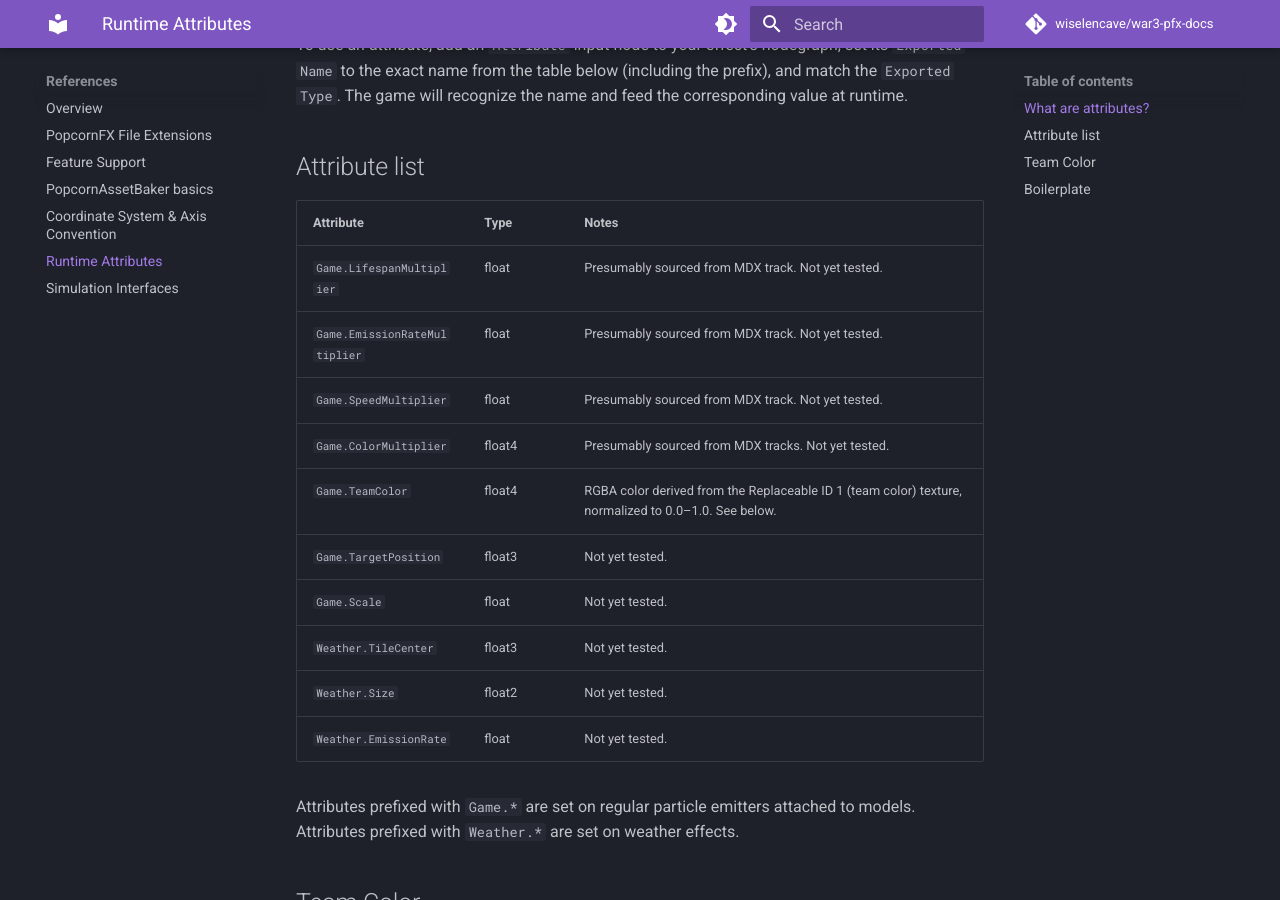
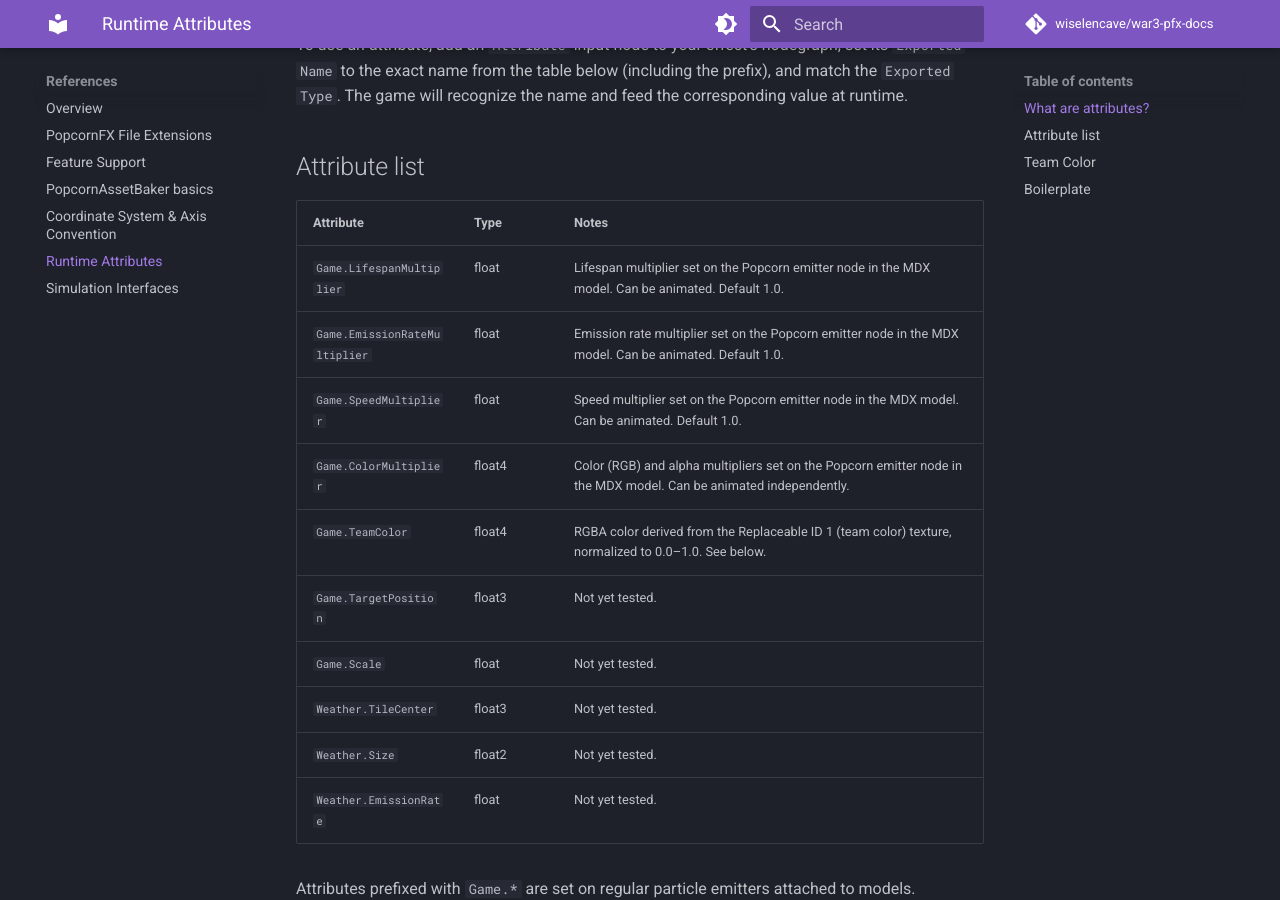
Before and after one commit to wiselencave/war3-pfx-docs, an MkDocs documentation site: the page built from docs/reference/attributes.md, in a window 1280 px wide and 900 px high, scrolled down 565 px. Built offline with MkDocs 1.6.1 and Material for MkDocs 9.7.7, drawn with Linux system fonts in a browser that asks for light colours; comment, search, counter and statistics services are not loaded.

Commit message:
Runtime attributes from MDX

```diff
--- a/docs/reference/attributes.md
+++ b/docs/reference/attributes.md
@@ -14,10 +14,10 @@ To use an attribute, add an `Attribute` input node to your effect's nodegraph, s
 
 | Attribute | Type | Notes |
 |-----------|------|-------|
-| `Game.LifespanMultiplier` | float | Presumably sourced from MDX track. Not yet tested. |
-| `Game.EmissionRateMultiplier` | float | Presumably sourced from MDX track. Not yet tested. |
-| `Game.SpeedMultiplier` | float | Presumably sourced from MDX track. Not yet tested. |
-| `Game.ColorMultiplier` | float4 | Presumably sourced from MDX tracks. Not yet tested. |
+| `Game.LifespanMultiplier` | float | Lifespan multiplier set on the Popcorn emitter node in the MDX model. Can be animated. Default 1.0. |
+| `Game.EmissionRateMultiplier` | float | Emission rate multiplier set on the Popcorn emitter node in the MDX model. Can be animated. Default 1.0. |
+| `Game.SpeedMultiplier` | float | Speed multiplier set on the Popcorn emitter node in the MDX model. Can be animated. Default 1.0. |
+| `Game.ColorMultiplier` | float4 | Color (RGB) and alpha multipliers set on the Popcorn emitter node in the MDX model. Can be animated independently. |
 | `Game.TeamColor` | float4 | RGBA color derived from the Replaceable ID 1 (team color) texture, normalized to 0.0–1.0. See below. |
 | `Game.TargetPosition` | float3 | Not yet tested. |
 | `Game.Scale` | float | Not yet tested. |
```
